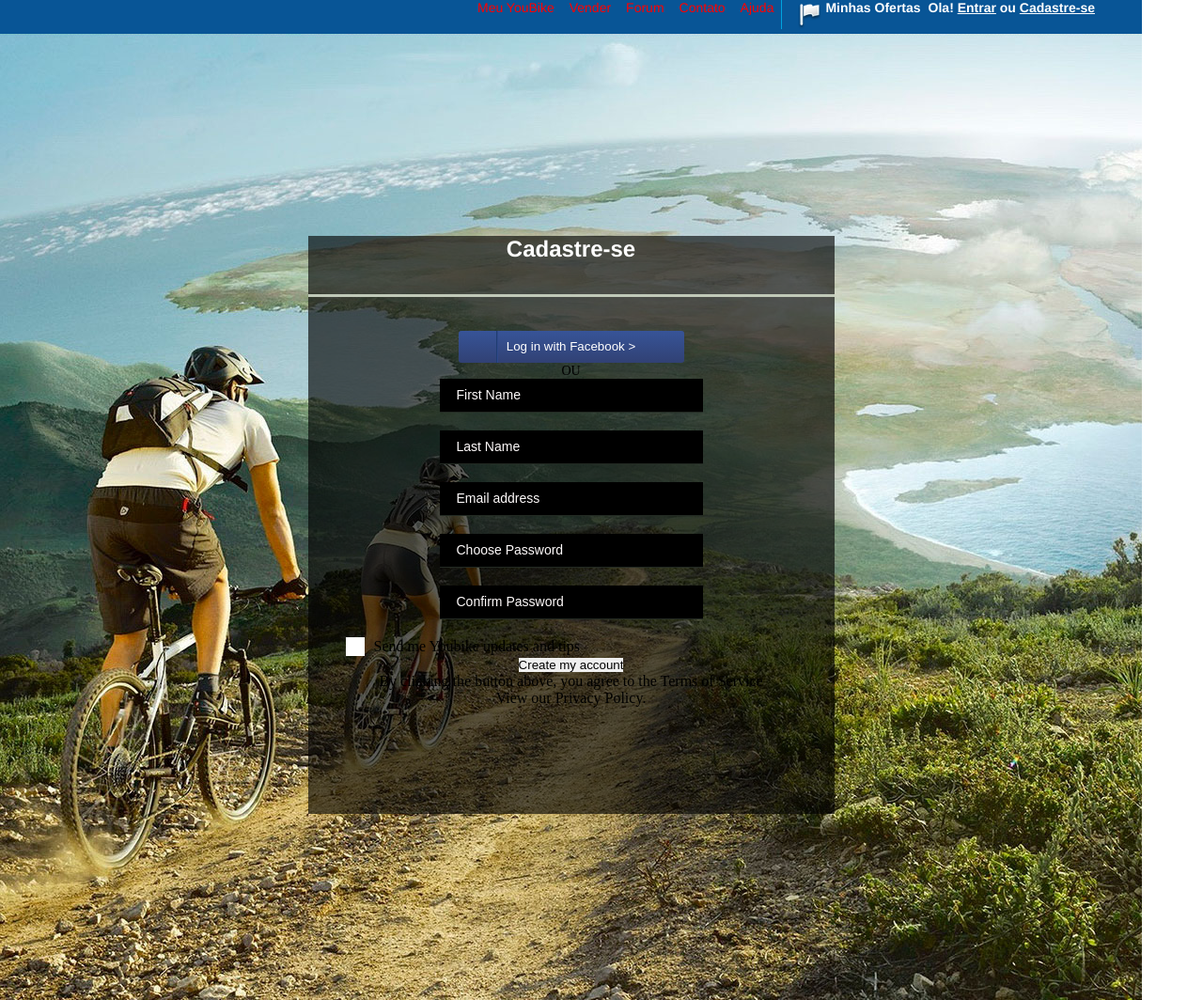
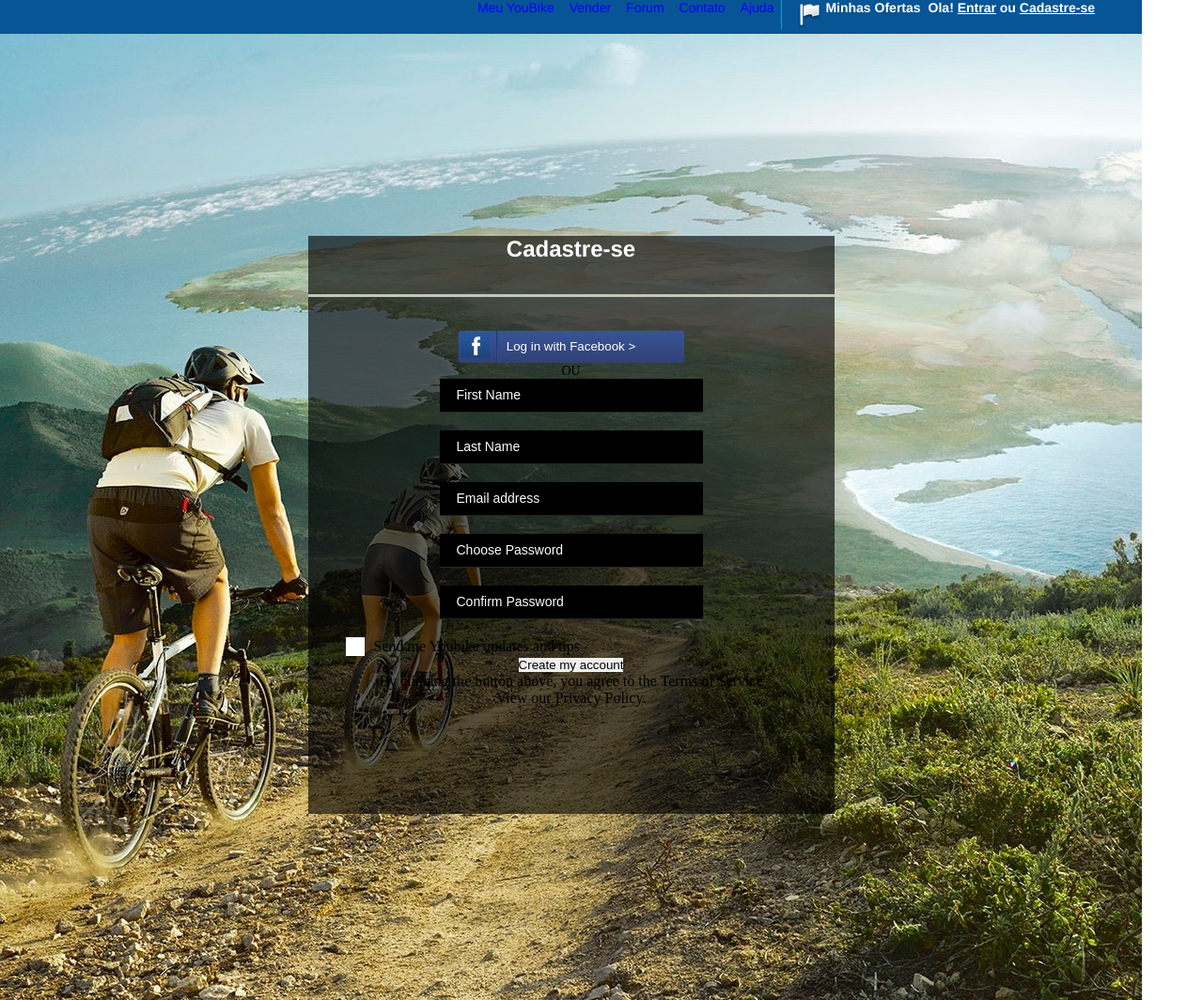
Before and after one commit to Lilia19/Homework, a plain HTML site: page 555_index.html in a window 1280 px wide. Shown: the whole page at 94% size. Drawn offline with Linux system fonts and the light colour scheme.

Commit message:
Update styless555.css

```diff
--- a/css/styless555.css
+++ b/css/styless555.css
@@ -41,7 +41,7 @@ body {
 .menu1 a:link,a:visited {
 	height: 36px;
 	display:block;
-	color: red;
+	color: blue;
 	padding-left: 8px;
 	padding-right: 8px;
 	font-weight:normal;
@@ -121,7 +121,7 @@ body {
 	width: 40px;
 	height: 34px;
 	border-right: 1px solid #1f3d71;
-	background: url(images/fb_icon.gif) 2px 2px no-repeat;
+	background: url(../Images/fb_icon.gif) 2px 2px no-repeat;
 	box-shadow: 1px 0 0 0 #30498b;
 }
 .separator {
```
